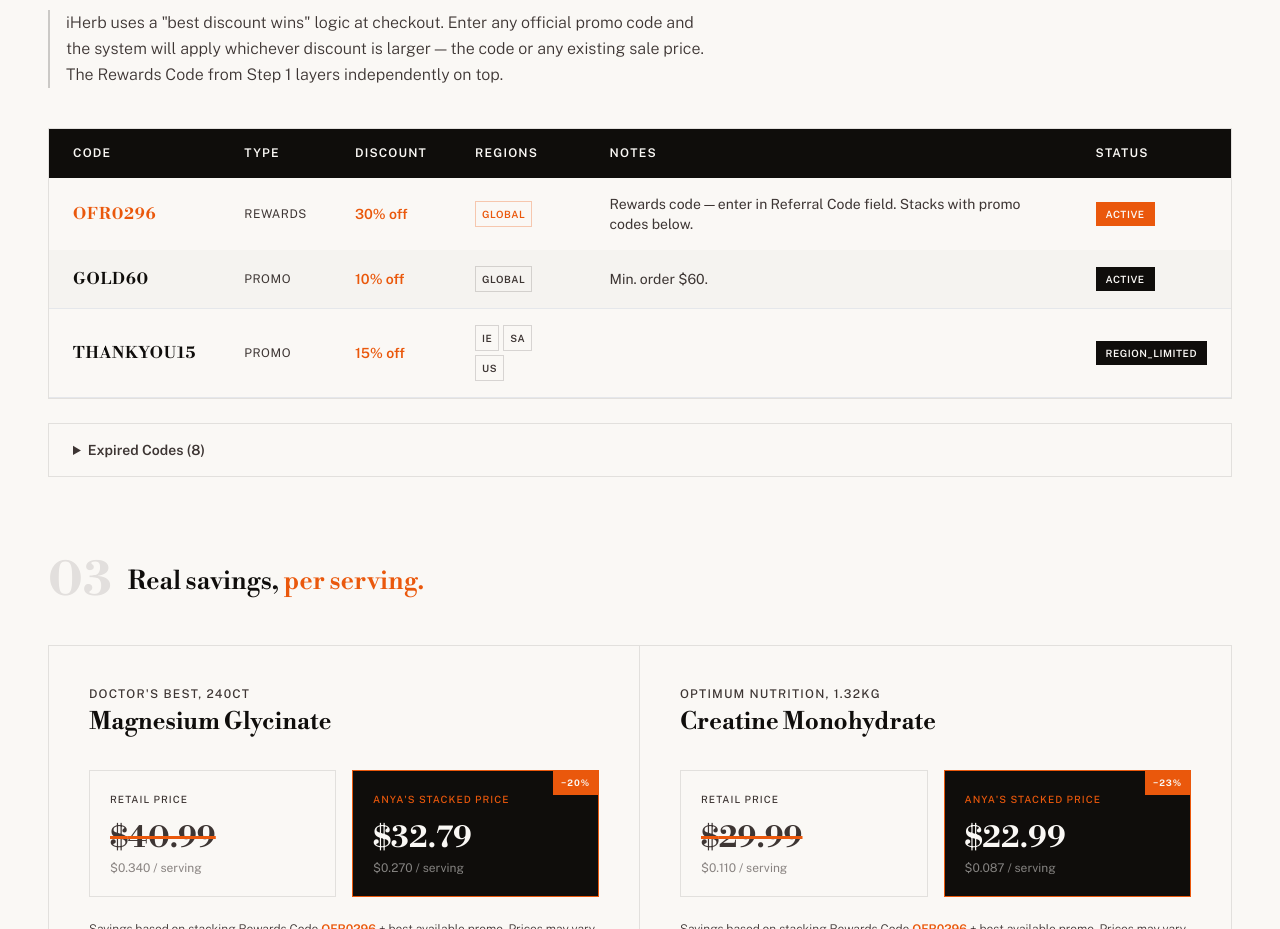
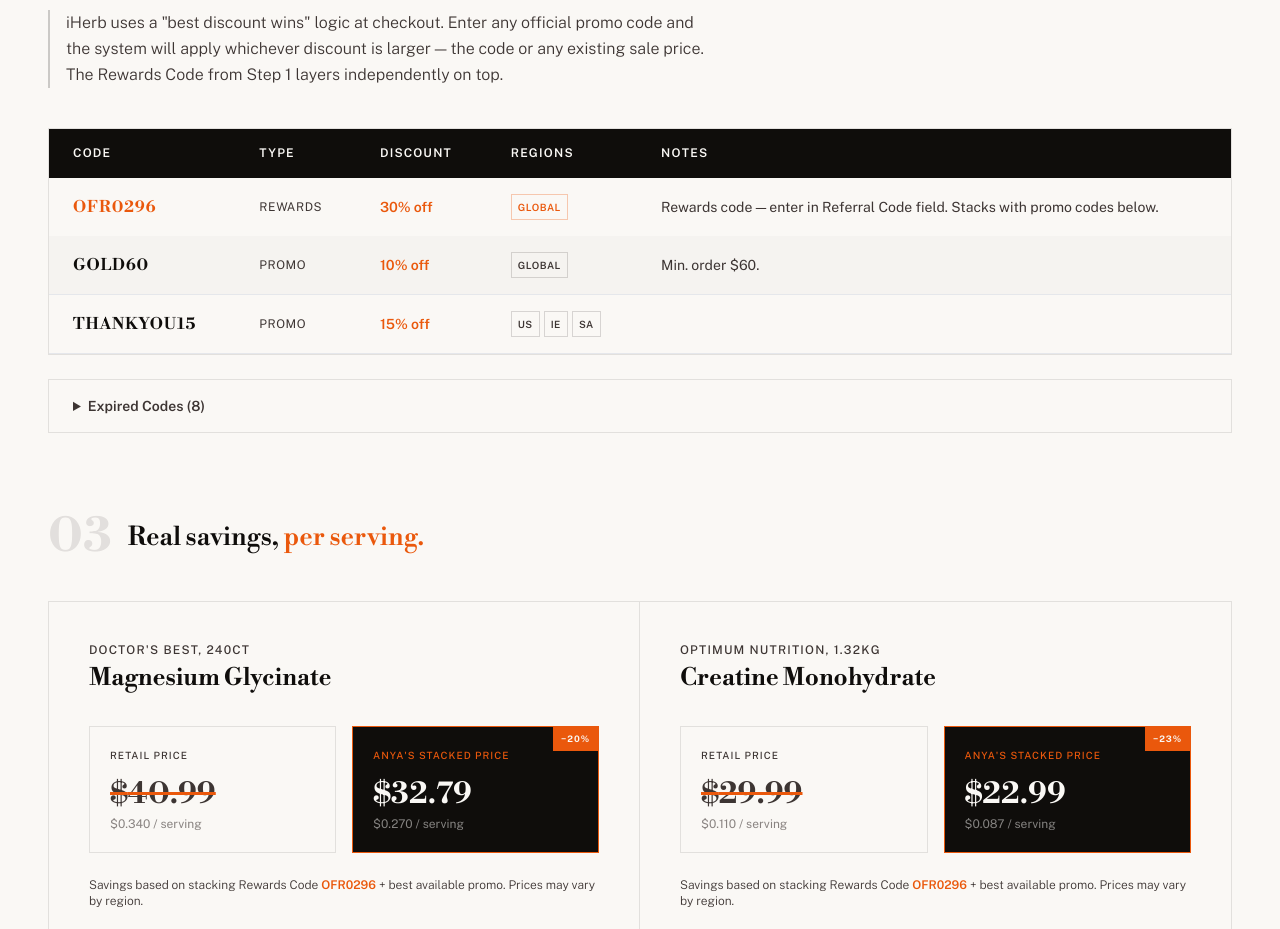
Before and after one commit to skaiself/anyadeals, a Next.js app in the folder site/: page /coupons/iherb in a window 1280 px wide. Shown: the part 1140-2069 px from the top of the page. Built offline with nearby package versions, Linux system fonts and the light colour scheme.

Commit message:
fix: remove Status column, sort regions with US first

```diff
--- a/site/app/coupons/iherb/page.tsx
+++ b/site/app/coupons/iherb/page.tsx
@@ -218,7 +218,6 @@
                   <th className="text-left px-6 py-4 text-xs uppercase tracking-widest font-semibold" scope="col">Discount</th>
                   <th className="text-left px-6 py-4 text-xs uppercase tracking-widest font-semibold" scope="col">Regions</th>
                   <th className="text-left px-6 py-4 text-xs uppercase tracking-widest font-semibold" scope="col">Notes</th>
-                  <th className="text-left px-6 py-4 text-xs uppercase tracking-widest font-semibold" scope="col">Status</th>
                 </tr>
               </thead>
               <tbody>
@@ -235,11 +234,6 @@
                     </span>
                   </td>
                   <td className="px-6 py-4 text-ink-muted">Rewards code — enter in Referral Code field. Stacks with promo codes below.</td>
-                  <td className="px-6 py-4">
-                    <span className="inline-block px-2.5 py-0.5 text-[10px] uppercase tracking-wider font-semibold bg-signal text-cream">
-                      Active
-                    </span>
-                  </td>
                 </tr>
                 {activeCoupons.map((coupon, i) => (
                   <tr
@@ -258,7 +252,7 @@
                             Global
                           </span>
                         ) : (
-                          coupon.regions.map((r) => (
+                          [...coupon.regions].sort((a, b) => a === 'us' ? -1 : b === 'us' ? 1 : a.localeCompare(b)).map((r) => (
                             <span key={r} className="inline-block px-1.5 py-0.5 text-[10px] uppercase tracking-wider font-semibold border border-ink/15 text-ink-muted">
                               {r}
                             </span>
@@ -267,11 +261,6 @@
                       </div>
                     </td>
                     <td className="px-6 py-4 text-ink-muted">{coupon.notes || ''}</td>
-                    <td className="px-6 py-4">
-                      <span className="inline-block px-2.5 py-0.5 text-[10px] uppercase tracking-wider font-semibold bg-ink text-cream">
-                        {coupon.status === 'valid' ? 'Active' : coupon.status}
-                      </span>
-                    </td>
                   </tr>
                 ))}
               </tbody>
@@ -310,11 +299,6 @@
                         </div>
                       </td>
                       <td className="px-6 py-4 text-ink-muted">{coupon.notes || ''}</td>
-                      <td className="px-6 py-4">
-                        <span className="inline-block px-2.5 py-0.5 text-[10px] uppercase tracking-wider font-semibold bg-ink-muted/20 text-ink-muted">
-                          Expired
-                        </span>
-                      </td>
                     </tr>
                   ))}
                 </tbody>
```
